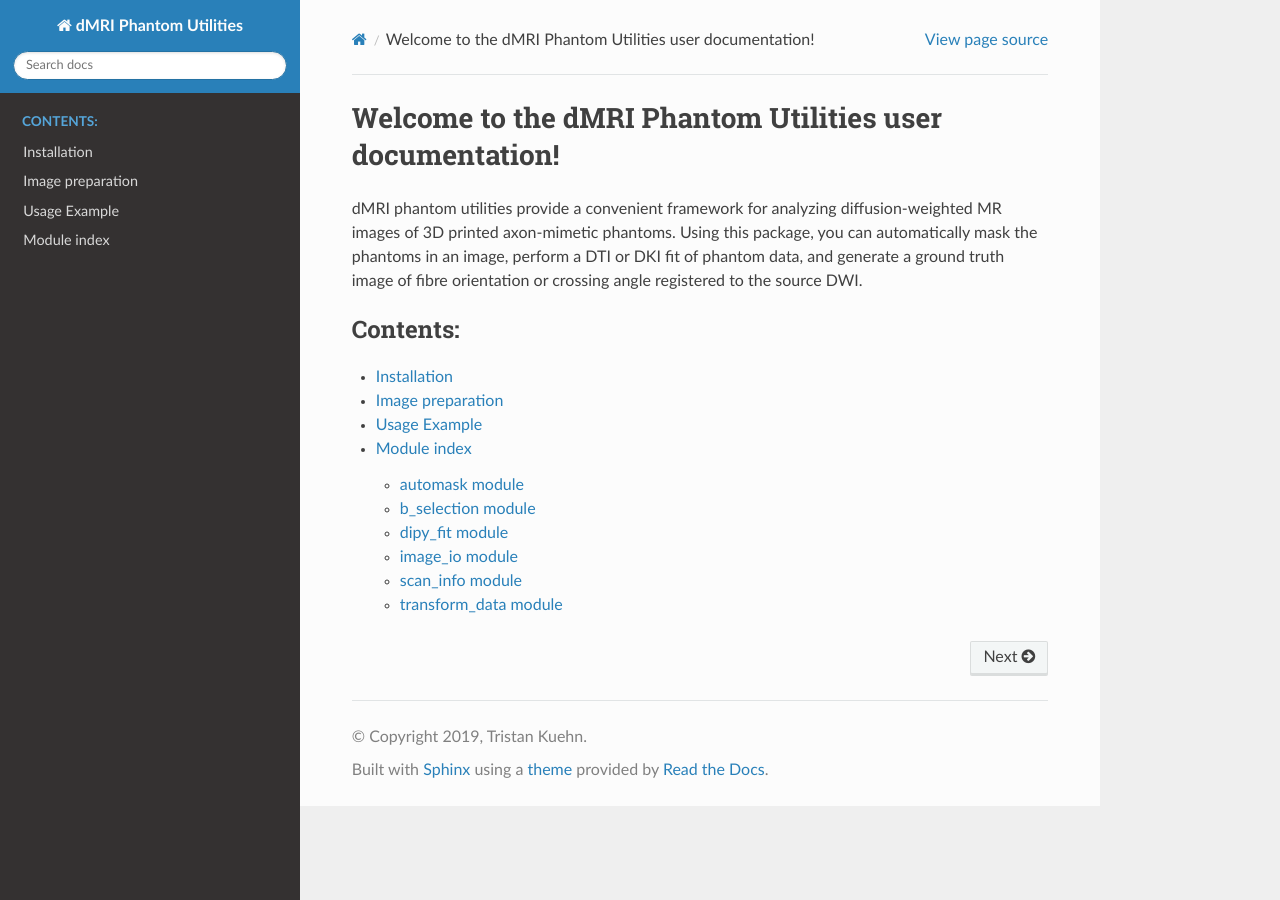
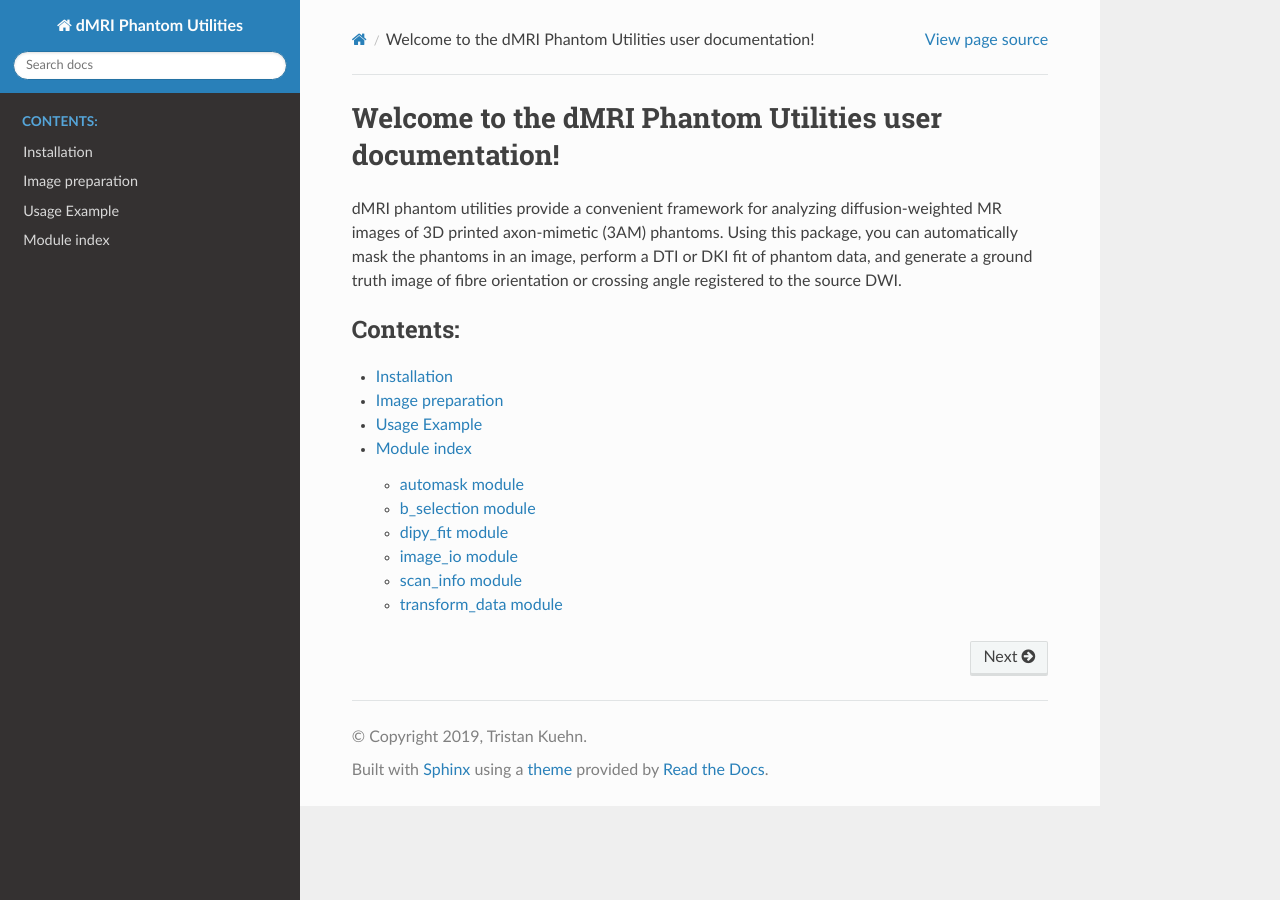
Before and after one commit to tkkuehn/3am-phantom-utilities, a Sphinx documentation site: the page built from docs/index.rst, in a window 1280 px wide. Built offline with Sphinx 7.4.7 and the Read the Docs theme 2.0.0, drawn with Linux system fonts in a browser that asks for light colours.

Commit message:
Reference 3AM name in docs

```diff
--- a/docs/index.rst
+++ b/docs/index.rst
@@ -6,7 +6,7 @@
 Welcome to the dMRI Phantom Utilities user documentation!
 =========================================================
 
-dMRI phantom utilities provide a convenient framework for analyzing diffusion-weighted MR images of 3D printed axon-mimetic phantoms. Using this package, you can automatically mask the phantoms in an image, perform a DTI or DKI fit of phantom data, and generate a ground truth image of fibre orientation or crossing angle registered to the source DWI.
+dMRI phantom utilities provide a convenient framework for analyzing diffusion-weighted MR images of 3D printed axon-mimetic (3AM) phantoms. Using this package, you can automatically mask the phantoms in an image, perform a DTI or DKI fit of phantom data, and generate a ground truth image of fibre orientation or crossing angle registered to the source DWI.
 
 .. toctree::
    :maxdepth: 2
```
Also changed, not shown: README.md (+1 -1 lines).
